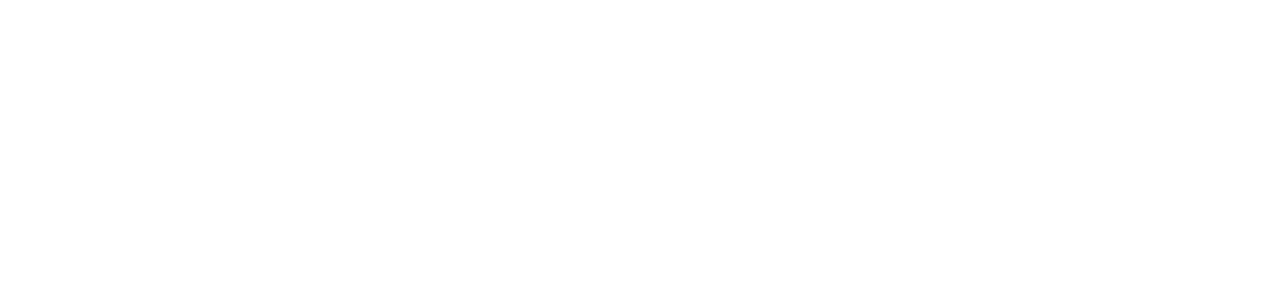
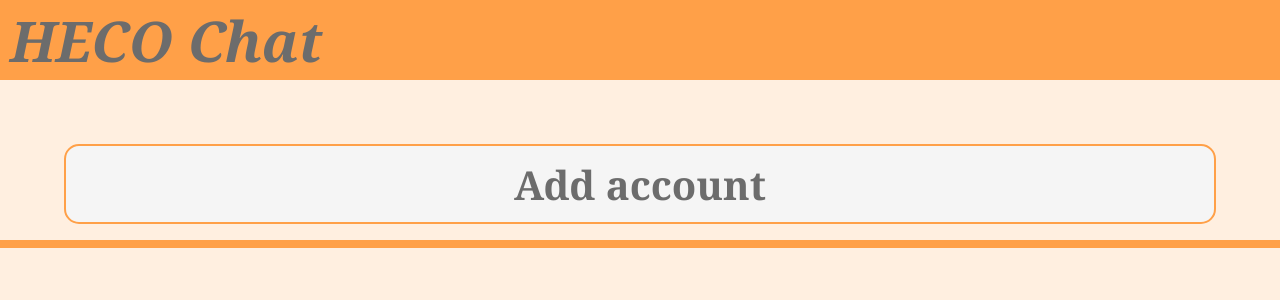
Before and after one commit to GeorgeCuraliu/hecoChatApp, a React (Create React App) app in the folder client/: page /admin in a window 1280 px wide. Before the commit this address had no page. Shown: the top 300 px of the page. Built offline with nearby package versions, Linux system fonts and the light colour scheme.

Commit message:
added admin page

```diff
--- /dev/null
+++ b/client/src/Admin/admin.js
@@ -0,0 +1,37 @@
+import "../styles/auth.css";
+import "../styles/admin.css";
+import Header from "../GlobalComponents/header.js";
+import Body from "../GlobalComponents/body.js";
+import { useState } from "react";
+const AdminPage = () => {
+    const [showModel, setShowModel] = useState(false);
+
+    return(
+        <div>
+            <Header />
+            <Body component = {
+                <div className="body">
+                    <button className="addButton" onClick={() => {setShowModel((value) => !value)}}>Add account</button>
+                    <div className="line"></div>
+                    {showModel &&
+                    <div className="bigBox">
+                        <input className="accInput" placeholder="Username"/>
+                        <input className="accInput" placeholder="Surname"/>
+                        <input className="accInput" placeholder="First name"/>
+                        <input className="accInput" placeholder="Password" />
+                        <input className="accInput" placeholder="Departament"/>
+                        <div className="adminButton">
+                            <div className="adminText">Admin</div>
+                            <input className="adminCheck"type="checkbox" />
+                        </div>
+                        <button className="createNewButton">Create</button>
+                        <div className="line"></div>
+                    </div>
+                    }
+                </div>}/>
+
+        </div>
+    )
+}
+
+export default AdminPage;
--- a/client/src/App.js
+++ b/client/src/App.js
@@ -1,9 +1,9 @@
 import './App.css';
 import LoginPage from './Authentification/login.js';
 import ContactPage from './ContactPage/contacts.js';
-import CreatePage from './Authentification/create.js';
 import ProfilePage from './Profile/profile.js';
 import MessagePage from './SendMessage/message.js';
+import AdminPage from './Admin/admin.js';
 import axios from 'axios';
 import {Route, Router, Routes} from 'react-router-dom';
 import { useEffect } from 'react';
@@ -19,7 +19,8 @@
         <Route path="/contacts" element={<ContactPage />} />
         <Route path="/profile" element={<ProfilePage />} />
         <Route path="/message" element={<MessagePage />} />
-        <Route path="/createAccount" element={<CreatePage />} />
+        <Route path="/admin" element={<AdminPage />} />
+
       </Routes>
     </BrowserRouter>
   );
--- a/client/src/Authentification/create.js
+++ /dev/null
@@ -1,24 +0,0 @@
-import "../styles/auth.css";
-import UserPic from "../Images/userPic.png";
-import RightArrow from "../Images/rightArrow.png";
-import Header from "../GlobalComponents/header.js";
-import Body from "../GlobalComponents/body.js";
-const CreatePage = () => {
-    return(
-        <div>
-            <Header />
-            <Body component = {
-                <div className="body">
-                    <img src = {UserPic} className="pic"/>
-                    <div className="text">Username</div>
-                    <input className="input"/>
-                    <div className="text">Password</div>
-                    <input className="input"/>
-                    <button className="button"><img src={RightArrow}/></button>
-                </div>}/>
-
-        </div>
-    )
-}
-
-export default CreatePage;
--- a/client/src/GlobalComponents/header.js
+++ b/client/src/GlobalComponents/header.js
@@ -7,6 +7,9 @@
                 <p>HECO Chat</p>
                 <img src=""/>
             </header>
+            <div className="space">
+
+            </div>
         </div>
     );
 }
--- /dev/null
+++ b/client/src/styles/admin.css
@@ -0,0 +1,78 @@
+.addButton{
+    display: flex;
+    position: relative;
+    left: 5vw;
+    width: 90vw;
+    height: 10vh;
+    border-radius: 15px;
+    background-color: #F5F5F5;
+    margin-top: 5%;
+    color: #6C6C6C;
+    font-size: 5vh;
+    align-items: center;
+    justify-content: center;
+    font-weight: bold;
+    border: 2px solid var(--hecoOrange);
+}
+.accInput
+{
+    width: 90vw;
+    height: 5vh;
+    align-self: center;
+    border: 2px solid var(--hecoOrange);
+    border-radius: 10px;
+    margin-top: 1vh;
+    margin-left: 5vw;
+}
+.accInput::placeholder{
+    text-align: center;
+    font-size: 3vh;
+}
+.adminButton{
+    display: flex;
+    flex-direction: row;
+    position: relative;
+    align-items: center;
+    left: 5vw;
+    width: 90vw;
+    height: 5vh;
+    border-radius: 10px;
+    background-color: #F5F5F5;
+    margin-top: 5%;
+    color: #6C6C6C;
+    border: 2px solid var(--hecoOrange);
+
+
+}
+.adminText{
+    position: relative;
+    left: 20vw;
+    align-items: center;
+    text-align: center;
+    justify-self: center;
+    justify-content: center;
+    font-weight: lighter;
+    font-size: 3vh;
+}
+.adminCheck{
+    position: relative;
+    margin-left: 30vw;
+    height: 3vh;
+    width: 150px;
+}
+.createNewButton{
+    display: flex;
+    position: relative;
+    left: 75vw;
+    width: 20vw;
+    height: 5vh;
+    border-radius: 15px;
+    background-color: var(--hecoOrange);
+    margin-top: 5%;
+    color: #6C6C6C;
+    font-size: 2.5vh;
+    align-items: center;
+    justify-content: center;
+    font-weight: bold;
+    border: 2px solid #6C6C6C;
+}
--- a/client/src/styles/auth.css
+++ b/client/src/styles/auth.css
@@ -3,7 +3,9 @@
     --backgroundOrange: #FFEFE0;
 
 }
-
+html{
+    background-color: var(--backgroundOrange);
+}
 
 *,::after,::before{
     margin: 0;
@@ -11,23 +13,34 @@
     border: 0;
     font-family: Cambria, Cochin, Georgia, Times, 'Times New Roman', serif;
 }
-
-
+button:active{
+    background-color: white;
+}
+button{
+    transition: background-color 0.3s ease-out;
+}
 header{
     display: flex;
+    position: fixed;
     padding-left: 10px;
     background-color: var(--hecoOrange);
     height: 10vh;
+    width: 100%;
     align-items: center;
     color: #6C6C6C;
     font-size: 7vh;
     font-weight: bold;
     font-style: italic;
+    z-index: 999;
+}
+.space{
+    height: 10vh;
 }
 .body{
     background-color: var(--backgroundOrange);
     height: 90vh;
     display: flex;
+
     flex-direction: column;
 }
 .text{
```
Also changed, not shown: client/src/Authentification/auth.js (deleted, +0 -22 lines).
